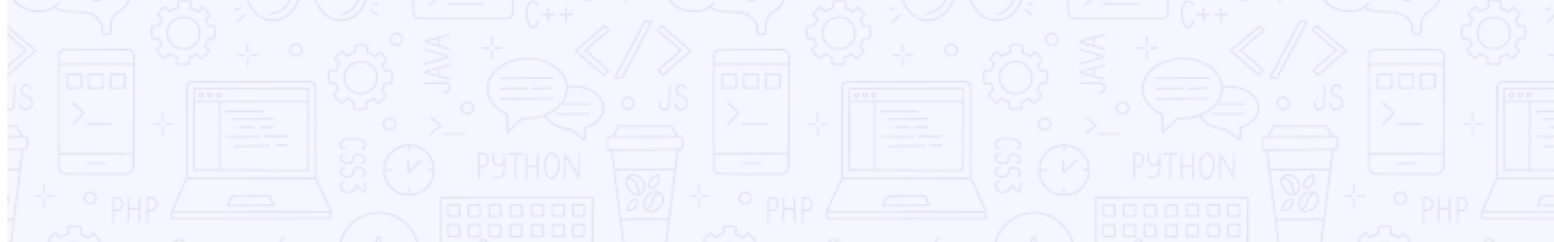
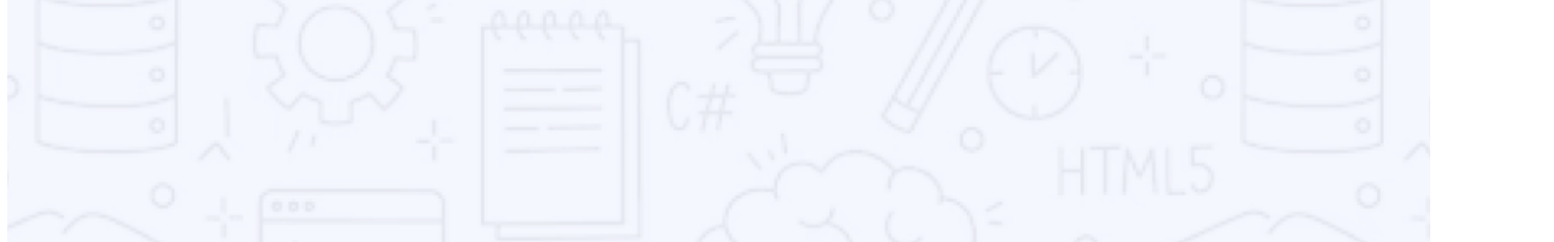
Before and after one commit to Muhiuddin2005/Workspace-PH, a plain HTML site: page index.html in a window 1280 px wide. Shown: the part 389-656 px from the top of the page at 91% size, 1708 px wide, since content can reach past the window. Drawn offline with Linux system fonts and the light colour scheme.

Commit message:
trying to fix gap

```diff
--- a/styles.css
+++ b/styles.css
@@ -21,9 +21,12 @@ nav{
 .img{
     background-image: url(/Assets/Hero-bg.png);
    height: 900px;
-   width: 1400px;
+   width: 100%;
    padding: 150px;
-   background-position: cover;
+   background-position: center;
+   margin: 0px;
+   background-size: cover;
+
 
 }
 .raleway-m {
@@ -64,7 +67,7 @@ nav{
    width: 1140px;
    align-items: center;
   border-radius: 24px;
-  padding: 100px;
+  padding: 200px;
   }
   .number{
     color: blue;
@@ -133,7 +136,7 @@ nav{
                 padding: auto;
 
             }
-            body{
+            .body{
                 max-width: 100%;
                 align-items: center;
                 justify-content: center;
@@ -149,7 +152,7 @@ nav{
            .bgc{
             background-color: aqua;
             margin: 0px;
-            padding: auto;
+            padding: 0px;
             align-items: center;
             justify-content: center;
            }
```
